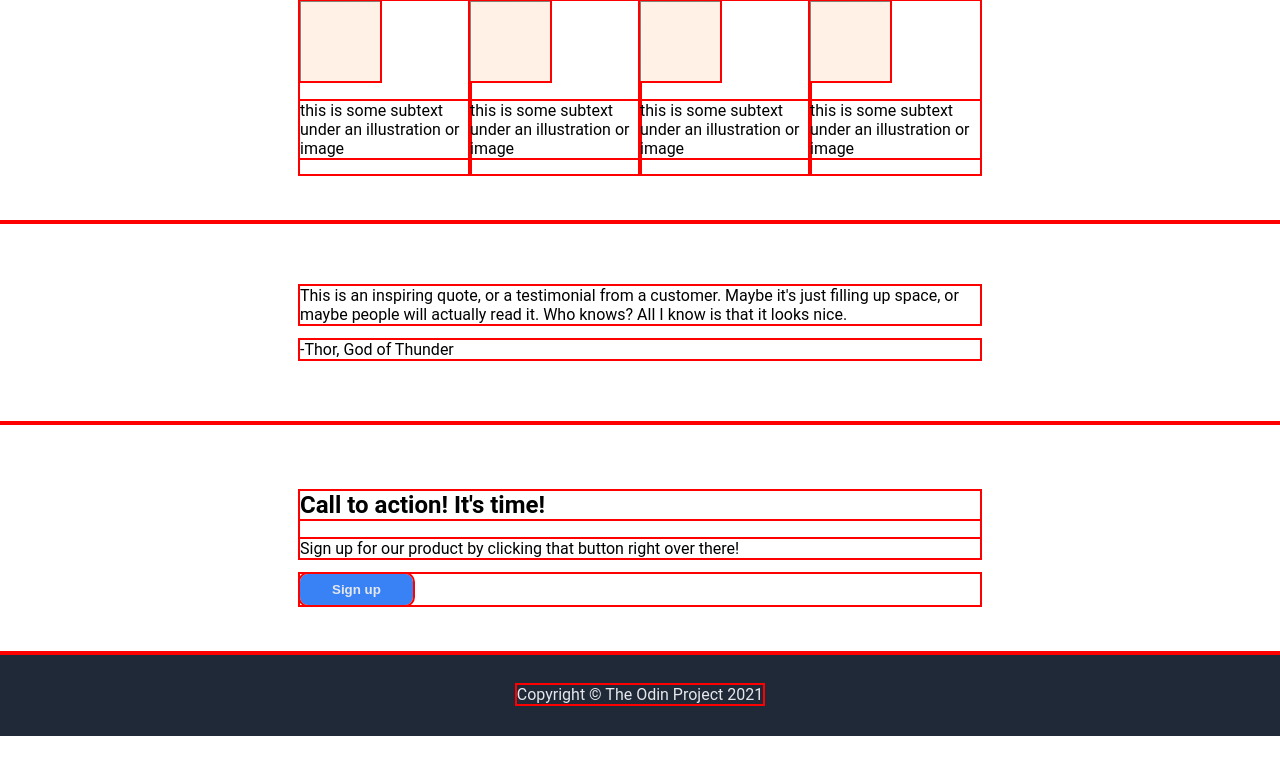
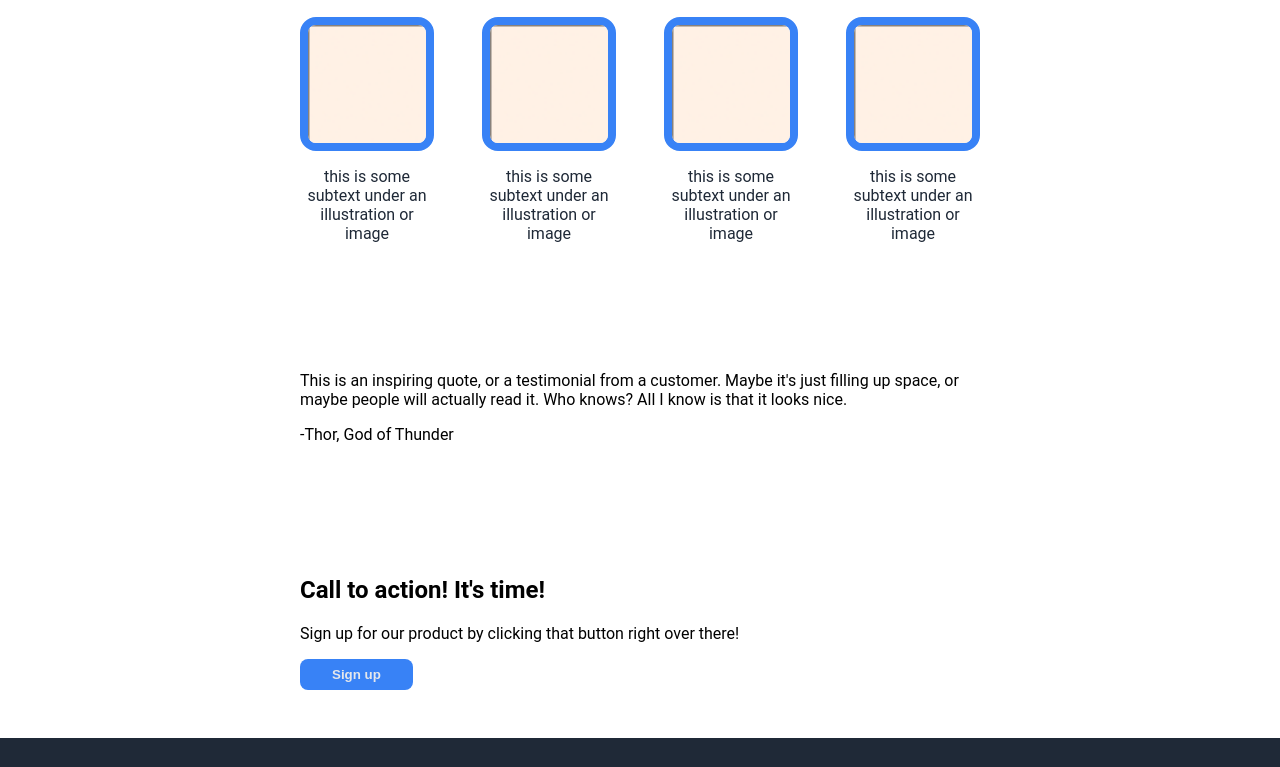
Before and after one commit to riposte-dev/odin-landing-page, a plain HTML site: page index.html in a window 1280 px wide. Shown: the part 511-1278 px from the top of the page. Before the commit the page ends 1247 px from the top, so only its background shows below. Drawn offline with Linux system fonts and the light colour scheme.

Commit message:
Style cards css

```diff
--- a/style.css
+++ b/style.css
@@ -1,5 +1,5 @@
 * {
-    outline: 2px solid red;
+/*     outline: 2px solid red; */
 }
 
 body {
@@ -98,10 +98,27 @@ button.sign-up {
         font-weight: 900;
         text-align: center;
         margin: 0px;
-        margin-bottom: 16px;
+        margin-bottom: 32px;
     }
 
     .container {
         display: flex;
+        gap: 48px;
+    }
+
+    .card {
+        display: flex;
+        flex-direction: column;
+        justify-content: center;
+
+        p {
+            text-align: center;
+            color:#1F2937;
+        }
+
+        img {
+            border: 8px solid #3882F6;
+            border-radius: 16px;
+        }
     }
 }
```
